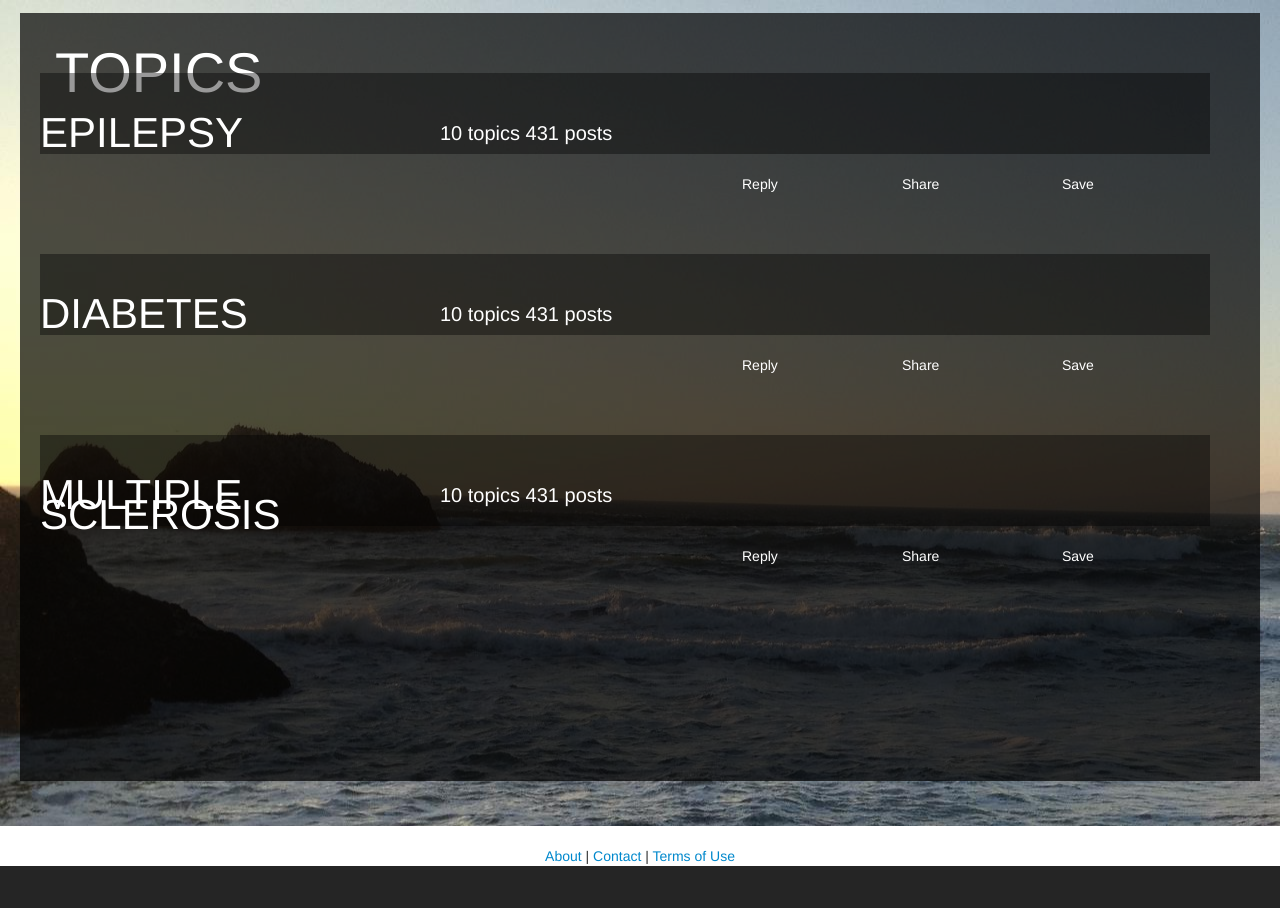
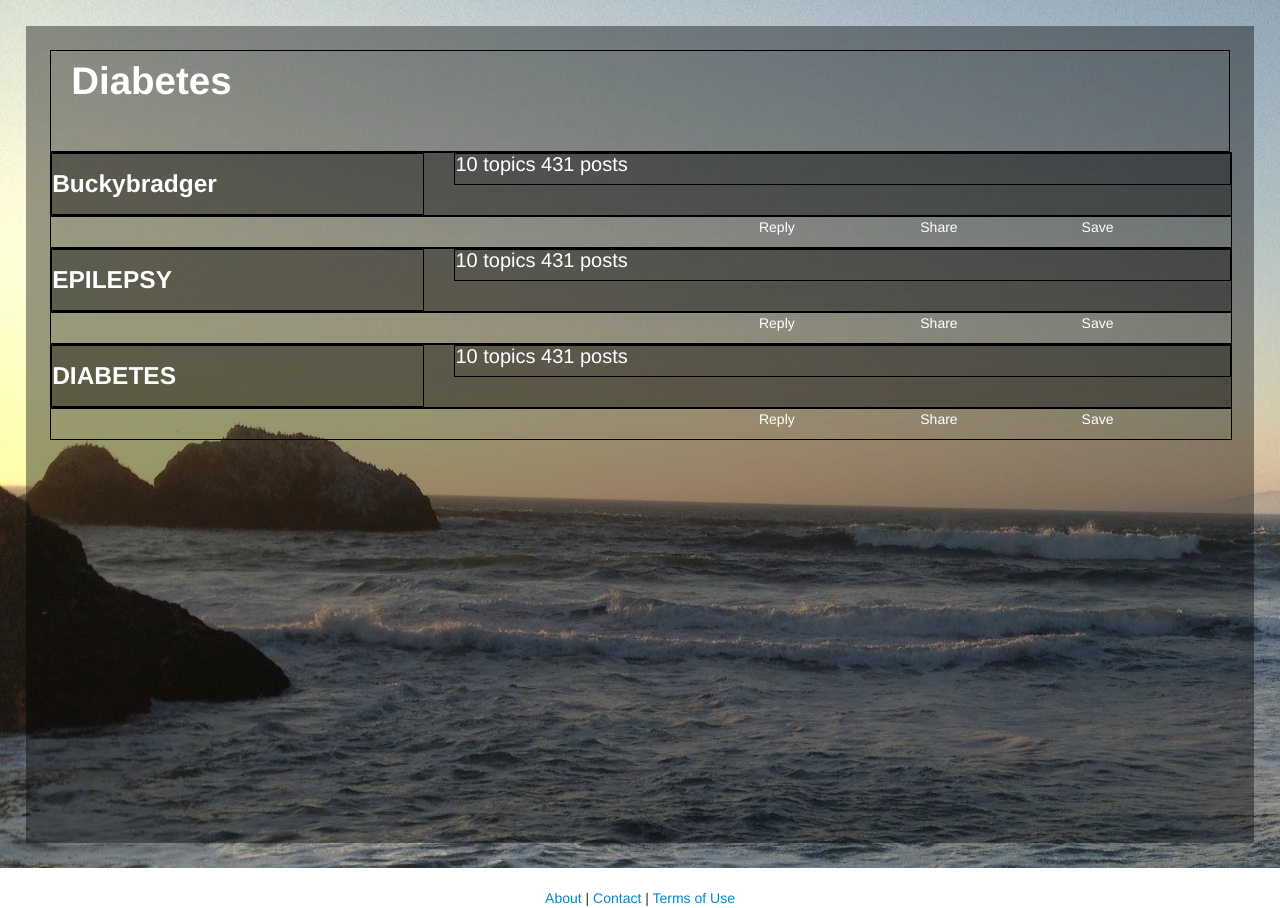
Before and after one commit to namelessnerd/pccr, a Django app: template me_med/me_med/templates/forum_view.html in a window 1280 px wide. Shown: the part 42-950 px from the top of the page. Before the commit the page ends 908 px from the top, so only its background shows below. Run offline with Django 3.2, Linux system fonts and the light colour scheme; the template is opened without the code that fills it, so the values that code supplies are empty; some libraries are stand-ins or nearby versions.

Commit message:
Topic page update

```diff
--- a/me_med/me_med/appy/static/css/me_med.css
+++ b/me_med/me_med/appy/static/css/me_med.css
@@ -47,58 +47,60 @@ footer{
 	/*border: 2px solid black; */
 	position: relative;
 	top: -20px;
-	padding-top: 1%;
-	padding-bottom: 1%;
+	padding: 2%;
+	/*padding-top: 1%;
+	padding-bottom: 1%;*/
 	min-height: 800px;
 	background: url('/static/img/sutro.jpg');
 }
 
 .blackbox{
 	position: relative;
-	background: rgba(0,0,0,0.7);
-	font-size: 24;
+	background: rgba(0,0,0,0.4);
 	height: 96%;
-}
-
-.new-topic{
-	position: relative;
-	margin: 20px;
-	margin-bottom: 100px;
-	height: auto;
-	background: rgba(0,0,0,0.4);
+	padding: 2%;
 }
 
 #head{
-	position: relative;
-	border-top: 50px;
+	/*position: relative;*/
+	/*top:50px;*/
 	color: white;
-	font-size: 56;
+	/*font-size: 56;*/
+	height: 100px;
+	border: solid black 1px;
+}
+
+.topic-wrap{
+	/*position: relative;*/
+	/*padding: 2%;*/
+	background: rgba(0,0,0,0.4);
+	border: solid black 1px;
 }
 
 .topic{
-	position: relative;
-	top: 50px;
+	/*position: relative;*/
 	color: white;
 	font-size: 42;
-	margin-bottom: 20px;
+	/*margin-bottom: 20px;*/
+	/*height: auto;*/
+	border: solid black 1px;
 }
 
 .topic-info{
-	position: relative;
+	/*position: relative;*/
 	top: 50px;
 	color: white;
 	font-size: 20;
+	border: solid black 1px;
 }
 
 .interact{
-	margin-top: 0.1%;
 	width: 40%;
 	padding-left: 60%;
-/*	border: 2px solid black;*/
-	position: relative;
-	top: 50px;
+	/*position: relative;*/
 	color: white;
 	font-size: 14;
+	border: solid black 1px;
 }
 
 
--- a/me_med/me_med/templates/forum_view.html
+++ b/me_med/me_med/templates/forum_view.html
@@ -1,45 +1,51 @@
 {% extends 'includes/page_header.html' %}
 {% block forum_content %}
 	<div class="container-fluid wrapper">
-		<div class="blackbox">
-			<div class="container">
-				<div class="topic" id="head">
-					TOPICS
+		<div class="container-fluid blackbox">
+			<div class="container-fluid" id="head" style="border: 1px solid black">
+				<h1>Diabetes</h1>
 			</div>
+			<div class="row-fluid topic-wrap">
+				<div class="span4 topic">
+					<h3>Buckybradger</h3>
 				</div>
-			<div class="container new-topic">
-				<div class="row-fluid">
-						<div class="span4 topic"> EPILEPSY </div>
-						<div class="span8 topic-info"> 10 topics 431 posts </div>
+				<div class="span8 topic-info">
+					<p>10 topics 431 posts</p>
+				</div>
 			</div>
 			<div class="row-fluid interact">
 				<div class="span4"> Reply </div>
 				<div class="span4"> Share </div>
 				<div class="span4"> Save</div>
 			</div>
+
+			<div class="row-fluid topic-wrap">
+				<div class="span4 topic">
+					<h3>EPILEPSY</h3>
 				</div>
-			<div class="container new-topic">
-				<div class="row-fluid">
-						<div class="span4 topic"> DIABETES </div>
-						<div class="span8 topic-info"> 10 topics 431 posts </div>
+				<div class="span8 topic-info">
+					<p>10 topics 431 posts</p>
+				</div>
 			</div>
 			<div class="row-fluid interact">
 				<div class="span4"> Reply </div>
 				<div class="span4"> Share </div>
 				<div class="span4"> Save</div>
 			</div>
+
+			<div class="row-fluid topic-wrap">
+				<div class="span4 topic">
+					<h3>DIABETES</h3>
 				</div>
-			<div class="container new-topic">
-				<div class="row-fluid">
-						<div class="span4 topic"> MULTIPLE SCLEROSIS </div>
-						<div class="span8 topic-info"> 10 topics 431 posts </div>
+				<div class="span8 topic-info">
+					<p>10 topics 431 posts</p>
+				</div>
 			</div>
 			<div class="row-fluid interact">
 				<div class="span4"> Reply </div>
 				<div class="span4"> Share </div>
 				<div class="span4"> Save</div>
 			</div>
-			</div>
-		</div>
-	</div>
+		</div> <!-- end blackbox -->
+	</div> <!-- end wrapper -->
 {% endblock %}
```
Also changed, not shown: me_med/me_med/templates/home.html (deleted, +0 -65 lines), me_med/me_med/templates/kt.html (deleted, +0 -179 lines), me_med/me_med/templates/skeleton_template.html (deleted, +0 -15 lines). Lines whose indentation alone changed are shown as unchanged.
